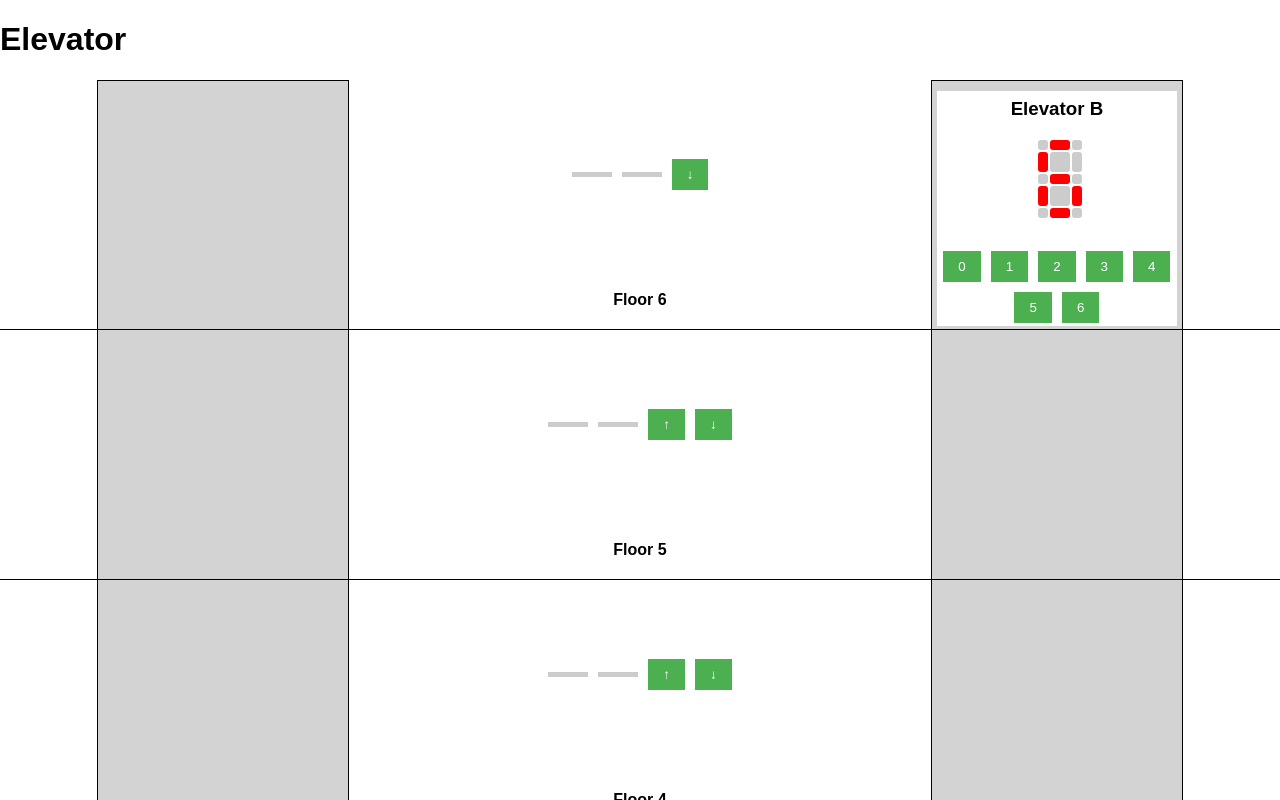
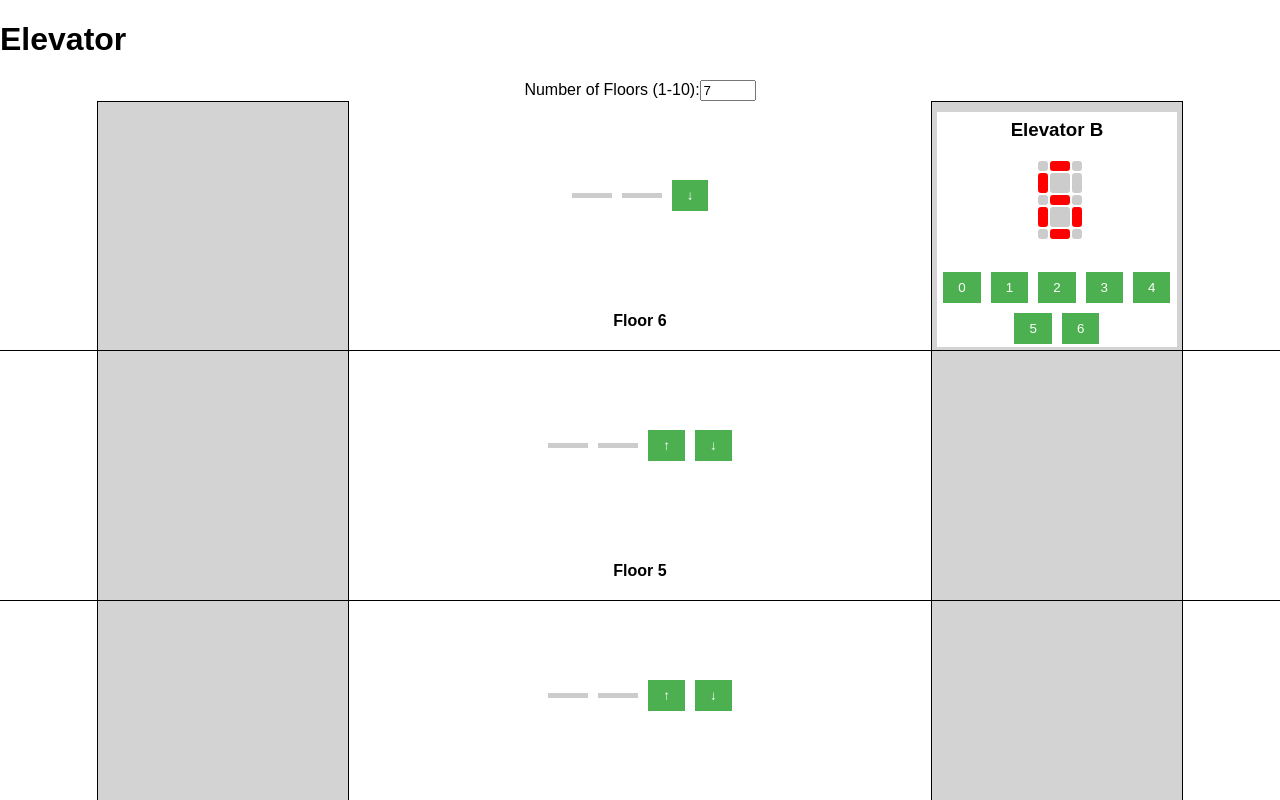
Before and after one commit to siklodizalan/elevator, a React (Create React App) app: page / in a window 1280 px wide. Shown: the top 800 px of the page. Built offline with nearby package versions, Linux system fonts and the light colour scheme; the HTML template or start-up script is replaced by a standard one.

Commit message:
Implemented settable number of floors

```diff
--- a/src/components/Building.tsx
+++ b/src/components/Building.tsx
@@ -3,7 +3,7 @@ import Floor from './Floor';
 import ElevatorTrack from './ElevatorTrack';
 
 const Building: React.FC = () => {
-  const numberOfFloors = 7;
+  const [numberOfFloors, setNumberOfFloors] = useState<number>(7);
   const transitionTime = 1000;
 
   const [elevatorA, setElevatorA] = useState<number>(0);
@@ -45,8 +45,28 @@ const Building: React.FC = () => {
     }
   };
 
+  const handleFloorNumberChange = (event: React.ChangeEvent<HTMLInputElement>) => {
+    const value = Number(event.target.value);
+    if (value >= 1 && value <= 10) {
+      setNumberOfFloors(value);
+      setElevatorB(value - 1);
+    }
+  };
+
   return (
     <div className="building">
+      <div>
+        <label>
+          Number of Floors (1-10):
+          <input
+            type="number"
+            value={numberOfFloors}
+            onChange={handleFloorNumberChange}
+            min="1"
+            max="10"
+          />
+        </label>
+      </div>
       <div className="elevator-system">
         <ElevatorTrack
           elevatorId="A"
@@ -75,7 +95,6 @@ const Building: React.FC = () => {
           moveElevator={moveElevator}
         />
       </div>
-
     </div>
   );
 };
```
Lines whose indentation alone changed are shown as unchanged.
